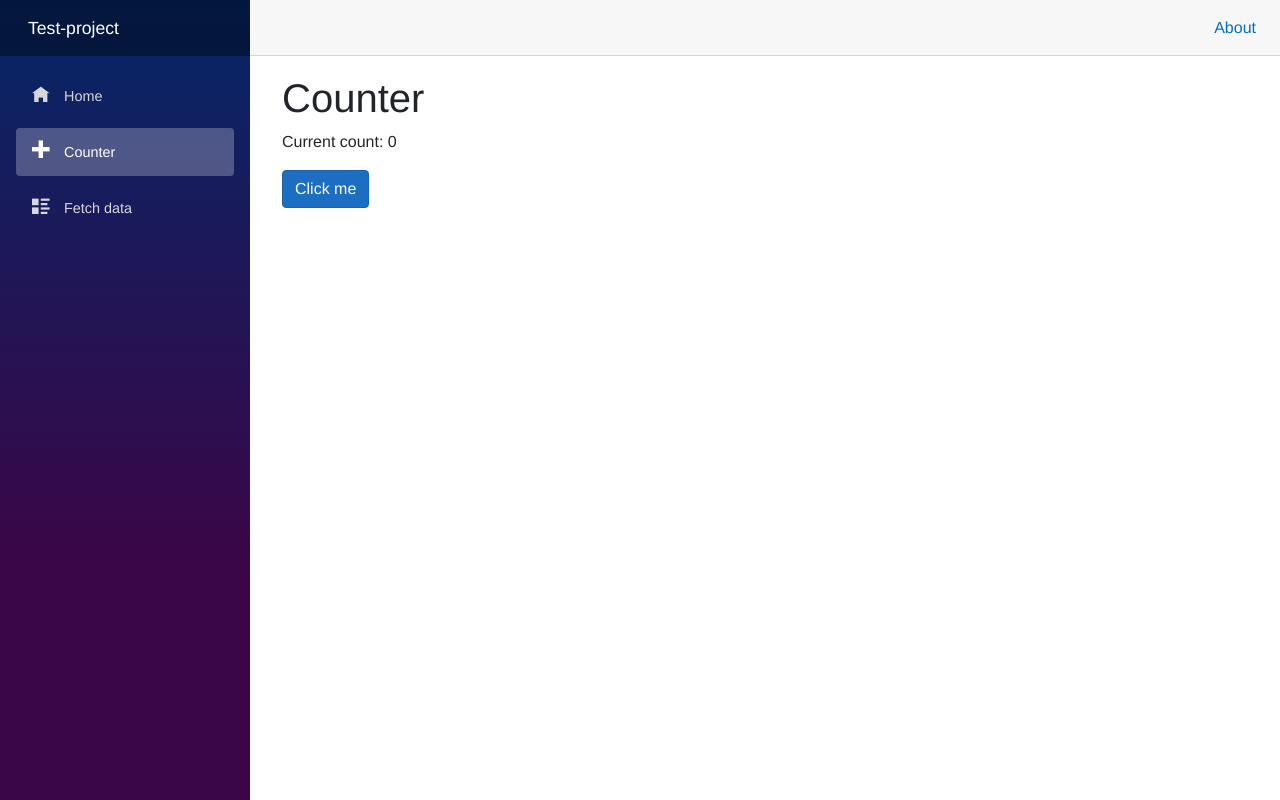
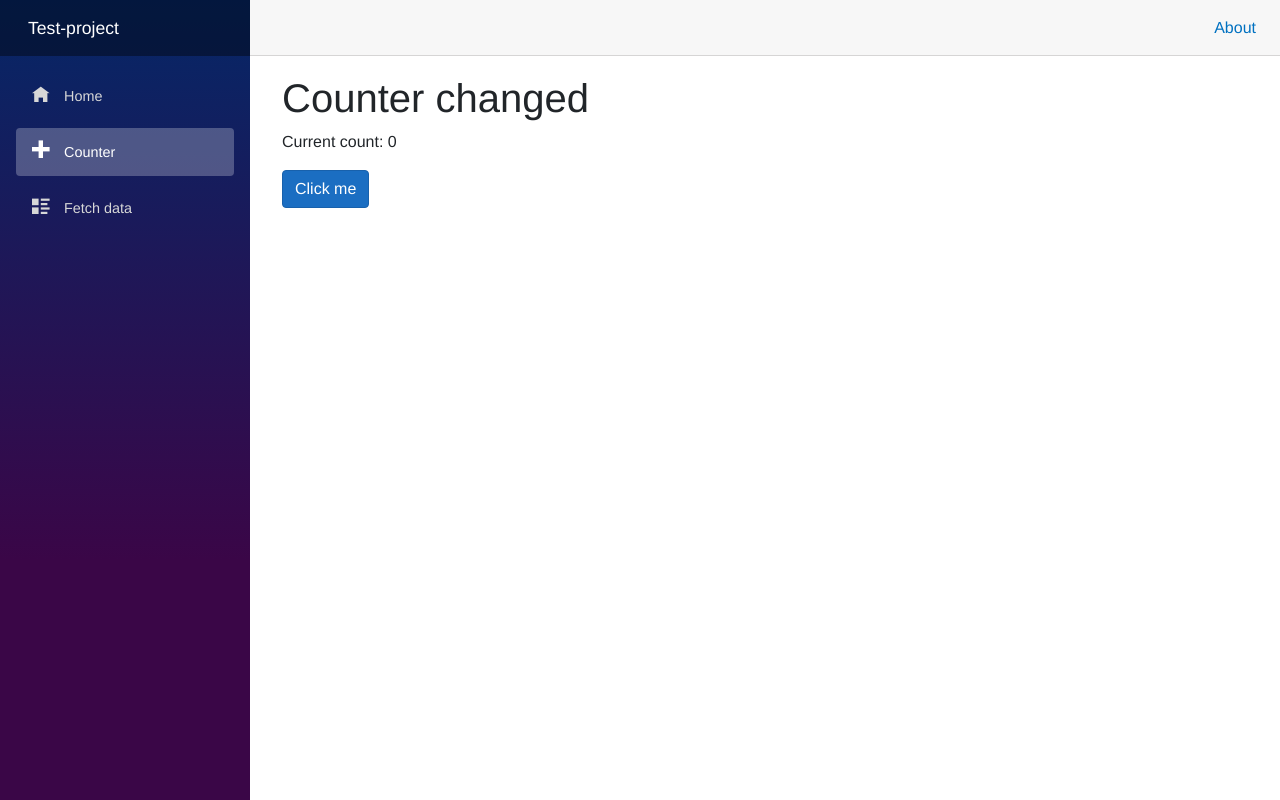
Before and after one commit to AleksandarDickov/test-repository, an ASP.NET Core app: page /counter in a window 1280 px wide. Run offline with ASP.NET Core 8, Linux system fonts and the light colour scheme; style sheets or scripts are compiled from the project's sources.

Commit message:
Update Counter.razor
check CI/CD

```diff
--- a/Pages/Counter.razor
+++ b/Pages/Counter.razor
@@ -2,7 +2,7 @@
 
 <PageTitle>Counter</PageTitle>
 
-<h1>Counter</h1>
+<h1>Counter changed</h1>
 
 <p role="status">Current count: @currentCount</p>
 
```
